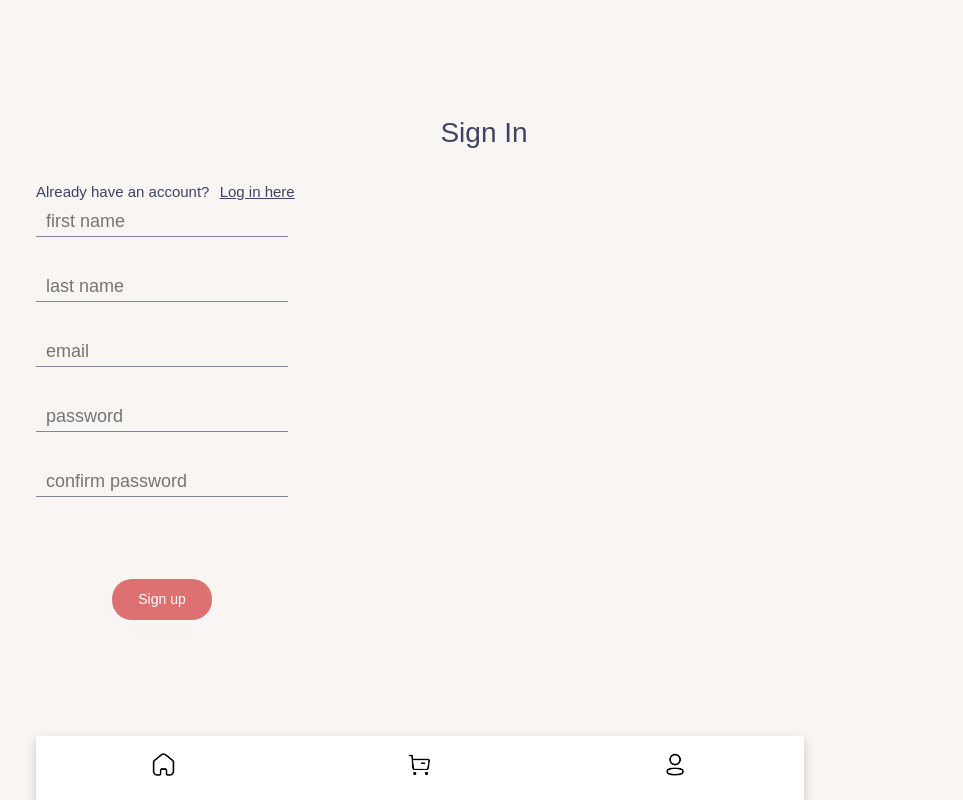
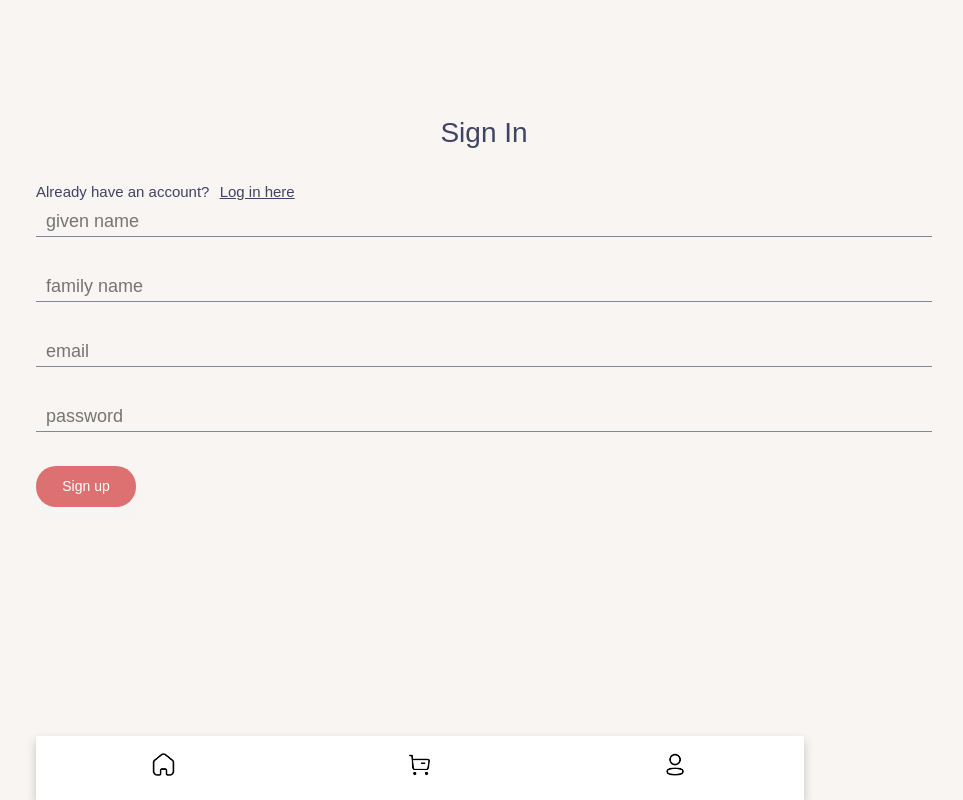
Before and after one commit to techn0mancr/snaccs-in-a-van, a Vue app in the folder frontend/: page /customer/register in a window 1280 px wide. Shown: the whole page, without its empty margins (220-1183 px from the left). Built offline with nearby package versions, Linux system fonts and the light colour scheme.

Commit message:
Created sign up page

```diff
--- a/frontend/src/api.tsx
+++ b/frontend/src/api.tsx
@@ -67,22 +67,18 @@ export function customerProfile() {
   );
 }
 
-// function customerRegister(
-//   email: String,
-//   givenName: String,
-//   familyName: String,
-//   password: String
-// ) {
-//   const endpoint = `${BASE_URL}/customer/register`;
-//   return axios.post(endpoint, { email, givenName, familyName, password }).then(
-//     (response) => {
-//       console.log(response);
-//     },
-//     (error) => {
-//       console.log(error);
-//     }
-//   );
-// }
+export function customerRegister(email: String, givenName: String, familyName: String, password: String) {
+  const endpoint = `${BASE_URL}/customer/register`;
+  return axios.post(endpoint, { email, givenName, familyName, password }).then(
+    (response) => {
+      history.push("/customer/profile");
+      console.log(response);
+    },
+    (error) => {
+      console.log(error);
+    }
+  );
+}
 
 // function selectVendor(vendorId: String) {
 //   const endpoint = `${BASE_URL}/vendor/${vendorId}/select`;
--- a/frontend/src/pages/checkout.tsx
+++ b/frontend/src/pages/checkout.tsx
@@ -2,8 +2,7 @@ import React from "react";
 import './checkout.css';
 import leftArrow from '../img/leftArrow.png';
 import history from '../history';
-import axios from 'axios';
-import { checkoutCart } from '../api';
+import { checkoutCart, getCart } from '../api';
 
 class Header extends React.Component {
     render() {
@@ -23,12 +22,9 @@ class Information extends React.Component {
         cart: [] as  any[],
     }
 
-    async getCart() {
-        const BASE_URL = "http://localhost:48080/api";
-        // const BASE_URL = "https://snaccs-in-a-van.herokuapp.com/api";
-        const endpoint = `${BASE_URL}/customer/cart`;
-        return await axios.get(endpoint)
-        .then((response) => {
+    componentDidMount() {
+        getCart().then(
+            (response) => {
             var data = response.data
             this.setState({isLoaded: true, cart: data});
             console.log(response);
@@ -36,10 +32,6 @@ class Information extends React.Component {
             this.setState({isLoaded: true, error});
             console.log(error);
         },);
-    }
-
-    componentDidMount() {
-        this.getCart();
     }
 
     render() {
--- a/frontend/src/pages/customerLogin.tsx
+++ b/frontend/src/pages/customerLogin.tsx
@@ -1,6 +1,6 @@
 import React from 'react';
 import './profile.css';
-import { Link } from 'react-router-dom'
+import history from '../history';
 import { customerLogin } from '../api';
 
 class CustomerLogin extends React.Component {
@@ -29,9 +29,7 @@ class CustomerLogin extends React.Component {
                 <h1 className="titleLog">Log In</h1>
                 <br />
                 <h2>Don't have an account?</h2>
-                <Link to={"/customer/register"}>
-                    <button className="signup" type="button"><h2> Sign up here</h2></button>
-                </Link>
+                <button className="signup" type="button" onClick={() => history.push(`/customer/register`)}><h2> Sign up here</h2></button>
             </div>
 
             <div className="containerProfile">
--- a/frontend/src/pages/orderCurrent.tsx
+++ b/frontend/src/pages/orderCurrent.tsx
@@ -56,6 +56,8 @@ class ListActiveOrder extends React.Component {
         } else {
             return (
                 <div className="content">
+                    {orderList.length>0 ?
+                        <div>
                             { orderList.map((order, i) => (
                                 <div key={i}>
                                 <button className="order" type="submit" value="order" onClick={()=> history.push(`/order/active/status/?id=${order._id}`)}>
@@ -66,6 +68,9 @@ class ListActiveOrder extends React.Component {
                                     </button>
                                 </div>
                             ))}
+                        </div>
+                    :
+                    null}
                 </div>
             )
         }
--- a/frontend/src/pages/orderPast.tsx
+++ b/frontend/src/pages/orderPast.tsx
@@ -53,6 +53,8 @@ class ListPastOrder extends React.Component {
         } else {
             return (
                 <div className="content">
+                    {orderList.length>0 ?
+                        <div>
                             { orderList.map((order, i) => (
                                 <div key={i}>
                                     <button className="order" type="submit" value="order" onClick={()=> history.push(`/order/details/?id=${order._id}`)}>
@@ -63,6 +65,9 @@ class ListPastOrder extends React.Component {
                                     </button>
                                 </div>
                             ))}
+                        </div>
+                    :
+                    null}
                 </div>
             )
         }
--- a/frontend/src/pages/signup.tsx
+++ b/frontend/src/pages/signup.tsx
@@ -1,37 +1,50 @@
+import React from 'react';
 import './profile.css';
-import { Link } from 'react-router-dom'
+import { customerRegister } from "../api";
+import history from "../history";
 
-function signup() {
-    const header = (
+class CustomerSignup extends React.Component {
+    state = {
+        email: "",
+        givenName: "",
+        familyName: "",
+        password: ""
+    }
+
+    handleChange = (event: { target: { name: any; value: String; }; }) => {
+        this.setState({ [event.target.name]: event.target.value });
+    }
+
+    handleSubmit = (event: { preventDefault: () => void; }) => {
+        event.preventDefault();
+
+        const { email,  givenName, familyName, password } = this.state;
+        customerRegister(email, givenName, familyName, password);
+    }
+
+    render() {
+        const { email,  givenName, familyName, password } = this.state;
+        return (
+            <div>
                 <div className="titleProfile">
                     <h1>Sign In</h1>
                     <br />
                     <h2>Already have an account? </h2>
-            <Link to={"/customer/login"}>
-            <button className="signup" type="submit" value="signup"><h2>Log in here</h2></button>
-            </Link>
+                    <button className="signup" type="submit" value="signup" onClick={() => history.push(`/customer/login`)}><h2>Log in here</h2></button>
                 </div>
-    )
 
-    const signup = (
                 <div className="containerProfile">
-            <form method="POST" action="/login" id="form">
-                <input id="first" type="text" name="first" placeholder="first name" required/><br/><br/>
-                <input id="last" type="text" name="last" placeholder="last name" required/><br/><br/>
-                <input id="email" type="text" name="email" placeholder="email" required/><br/><br/>
-                <input id="password" type="password" name="password" placeholder="password" required/><br/><br/>
-                <input id="confirmPassword" type="password" name="confirmPassword" placeholder="confirm password" required/><br/><br/><br/><br/>
+                    <form onSubmit={this.handleSubmit}>
+                        <input id="first" type="text" name="givenName" placeholder="given name" value={givenName} onChange={this.handleChange} required/><br/><br/>
+                        <input id="last" type="text" name="familyName" placeholder="family name" value={familyName} onChange={this.handleChange} required/><br/><br/>
+                        <input id="email" type="text" name="email" placeholder="email" value={email} onChange={this.handleChange} required/><br/><br/>
+                        <input id="password" type="password" name="password" placeholder="password" value={password} onChange={this.handleChange} required/><br/><br/>
                         <button className="login" type="submit" value="signup">Sign up</button>
                     </form>
                 </div>
-    )
-
-    return (
-        <div>
-            {header}
-            {signup}
             </div>
         )
     }
+}
 
-export default signup;
+export default CustomerSignup;
```
Lines whose indentation alone changed are shown as unchanged.
